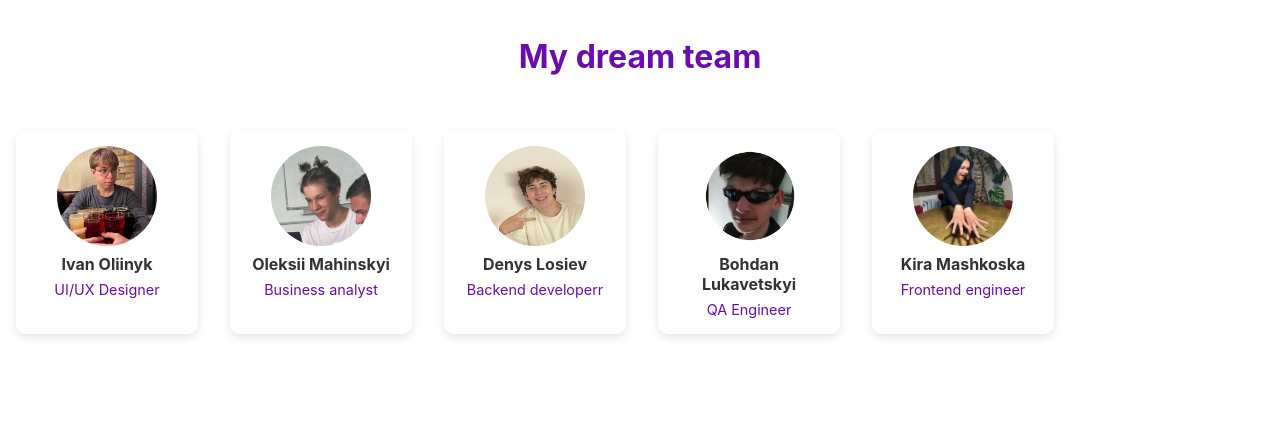
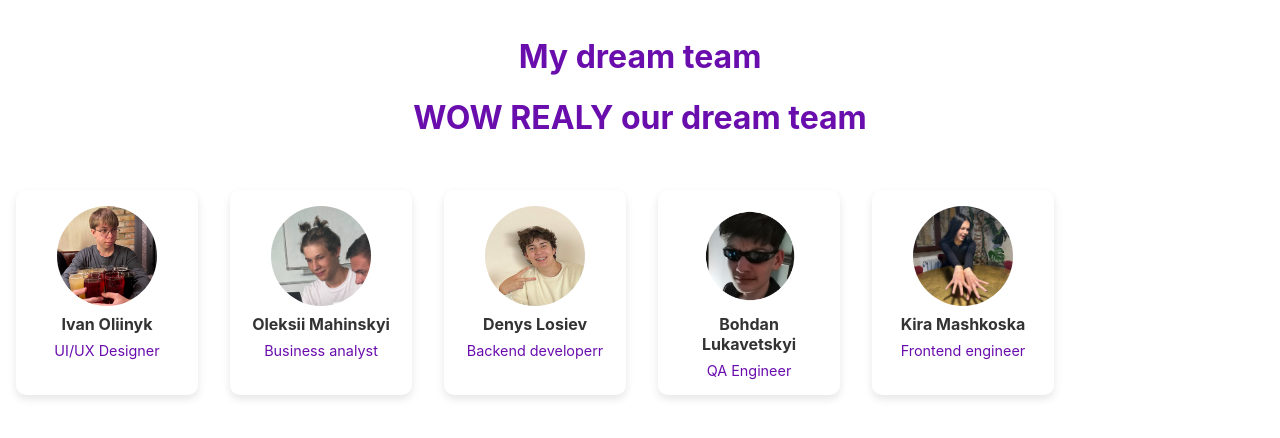
Before and after one commit to OleksaLv/Sombra-sBestTeam, a React (Create React App) app: page / in a window 1280 px wide. Shown: the top 438 px of the page. Built offline with nearby package versions, Linux system fonts and the light colour scheme.

Commit message:
Changed main text to "WOW REALY our dream team"

```diff
--- a/src/components/Header.js
+++ b/src/components/Header.js
@@ -4,6 +4,7 @@ const Header = () => {
   return (
     <header style={styles.header}>
       <h1>My dream team</h1>
+      <h1>WOW REALY our dream team</h1>
     </header>
   );
 };
```
